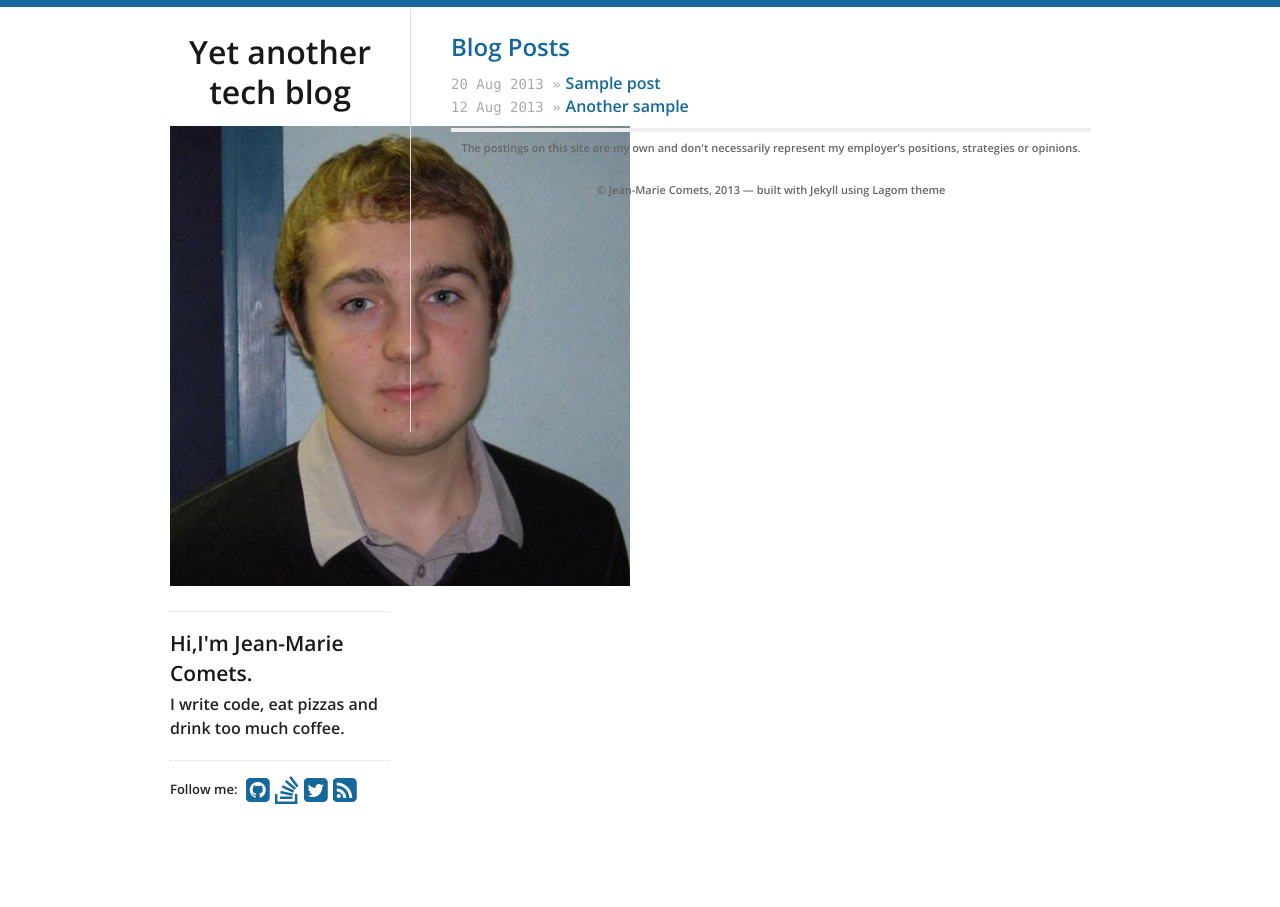
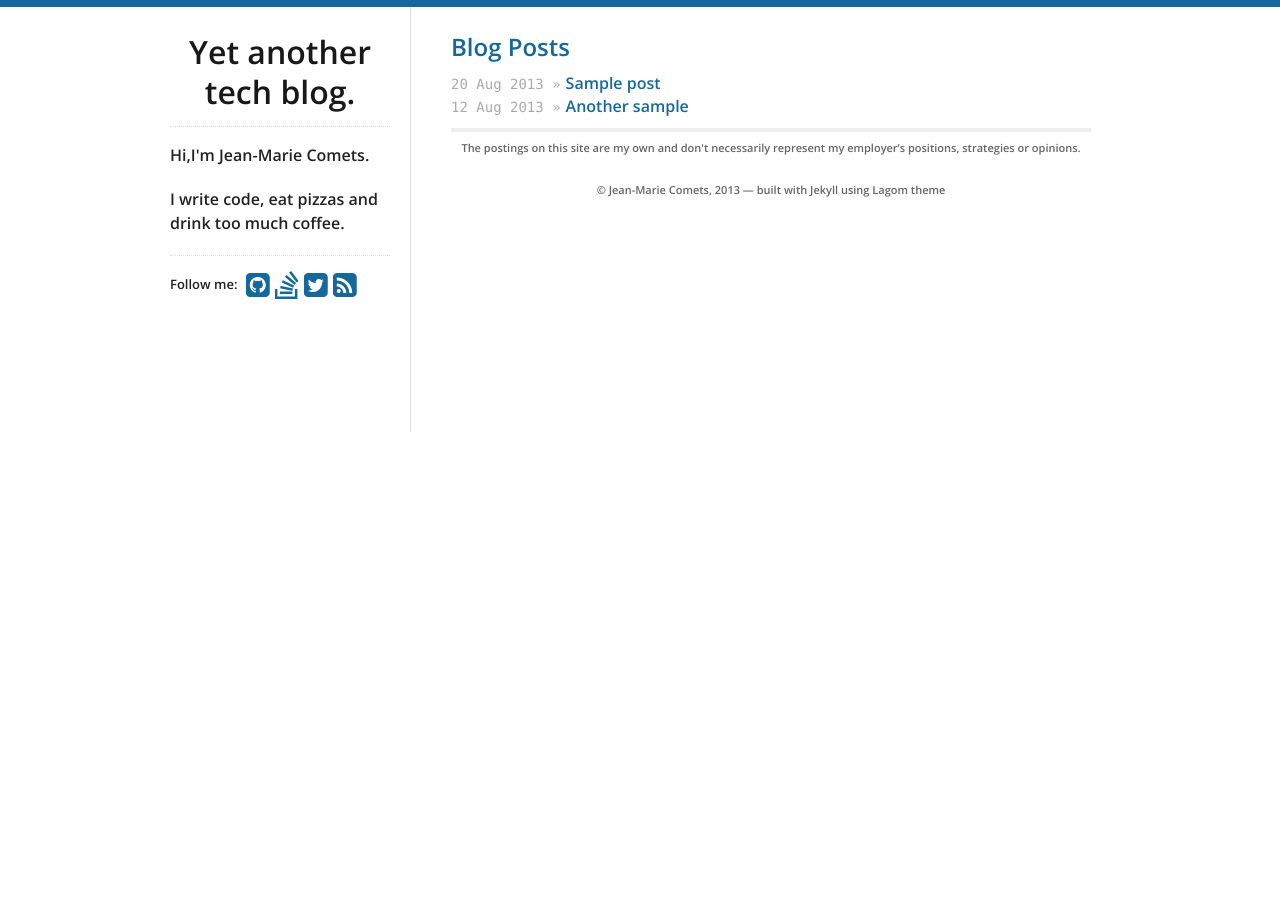
Before and after one commit to jmcomets/jmcomets.github.io, a Jekyll site: the page built from index.html, in a window 1280 px wide. Built offline with Jekyll 4.4.1, drawn with Linux system fonts in a browser that asks for light colours; nearby versions of some CDN libraries.

Commit message:
Ugly image

```diff
--- a/_includes/sidebar.html
+++ b/_includes/sidebar.html
@@ -1,13 +1,10 @@
 <nav>
-  <h1>Yet another tech blog</h1>
-  <a href="/">
-    <img src="/logo.jpg" id="logo" alt="Blog logo"/>
-  </a>
+  <h1>Yet another tech blog.</h1>
   <hr/>
   <ul>
-    <h4>
+    <p>
       Hi,I'm {{ site.theme.name }}.
-    </h4>
+    </p>
     <p>
       I write code, eat pizzas and drink too much coffee.
     </p>
```
Also changed, not shown: logo.jpg (deleted).
